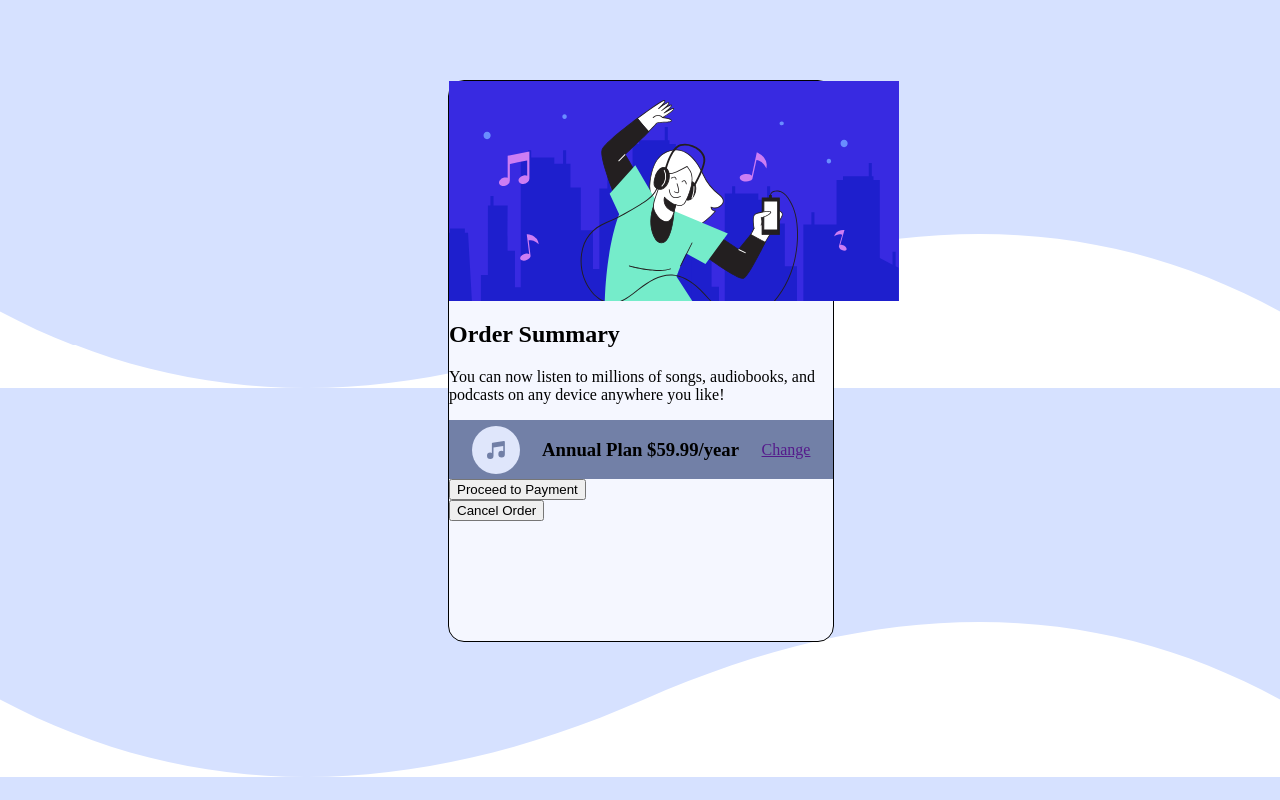
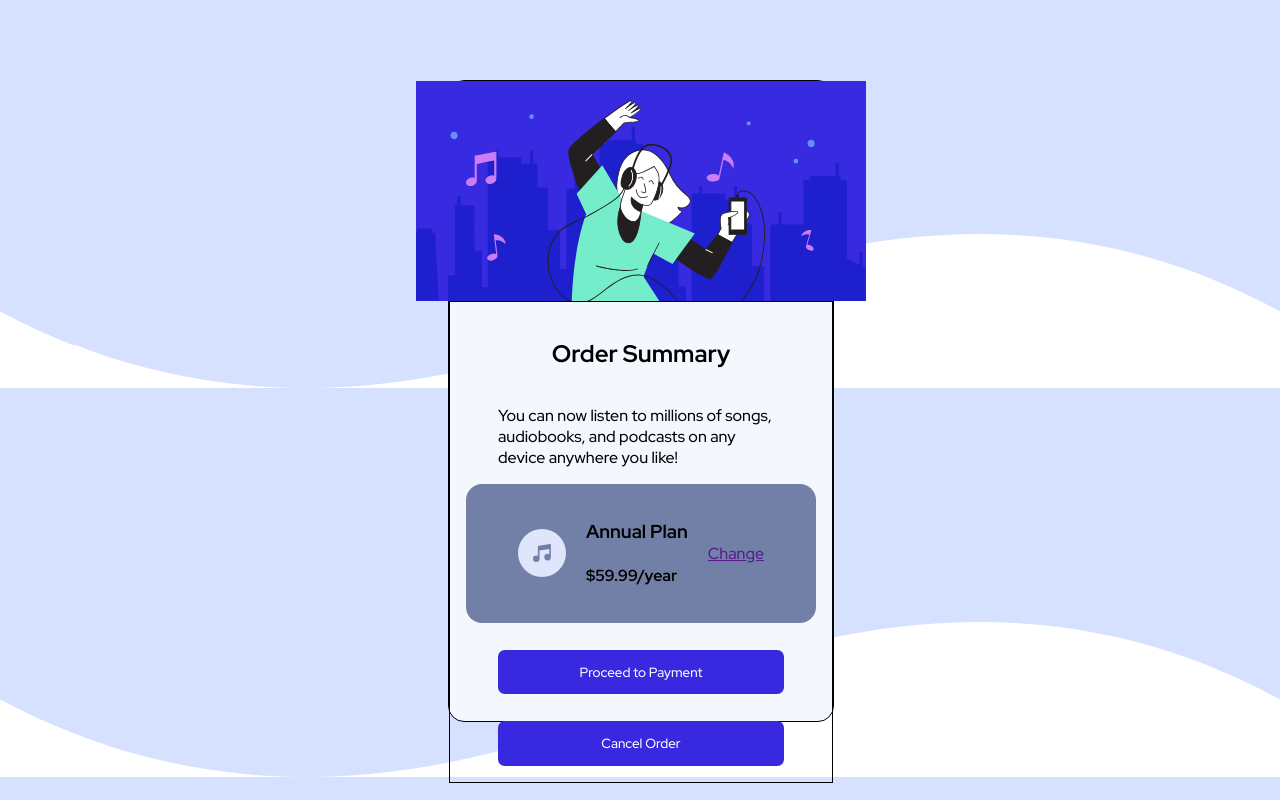
Before and after one commit to timo9939/order-summary-component, a plain HTML site: page index.html in a window 1280 px wide. Drawn offline with Linux system fonts and the light colour scheme.

Commit message:
button class added

```diff
--- a/index.html
+++ b/index.html
@@ -29,13 +29,18 @@ type=".svg" href="/images/icon-music.svg"
 
         <div>
           <img src="./images/icon-music.svg" alt="icon-music">
-          <h3>Annual Plan $59.99/year </h3>
+
+          <div>
+          <h3>Annual Plan  </h3>
+          <h4>$59.99/year</h4>
+        </div>
+
           <a href="">Change</a>
         </div>
 
-        <button>Proceed to Payment</button>
-        <br>
-        <button>Cancel Order</button>
+        <button class="btnClass" id="btn1">Proceed to Payment</button>
+
+        <button class="btnClass" id="btn2"> Cancel Order</button>
 
       </section>
 
--- a/style.css
+++ b/style.css
@@ -1,3 +1,17 @@
+
+  @import url('https://fonts.googleapis.com/css2?family=Red+Hat+Display:wght@500;700;900&display=swap');
+
+  *{
+    border: 0px;
+    box-sizing: content-box;
+    font-family: 'Red Hat Display', sans-serif;
+  }
+
+
+  :root {
+    --btnText-color: white;
+  }
+
 body{
     background-image: url(./images/pattern-background-desktop.svg);
     background-size: cover;
@@ -10,30 +24,72 @@ main{
 
     border: 1px solid black;
     border-radius: 1em;
+
+
     width: 30vw;
-    height: 70vh;
-
+    height: 80vh;
     left: 35%;
 top: 10%;
 
     display: flex;
     flex-direction: column;
-    align-items: baseline;
+    align-items: center;
 
+}
+
+main >img{
+flex-shrink: 1;
+
+
+}
+/* *** */
+/* Lower part section */
+section{
+    padding: 1em 3em;
+    border: 1px solid black;
+    height: 100%;
+    display: flex;
+    flex-direction: column;
+    align-items: center;
 
 
 }
 
-main >img{
-object-fit: scale-down;
+section>img{
+/* padding-right: 2em; */
+}
+
+section>div{
+    width: 100%;
+    background-color:hsl(224, 23%, 55%);
+    display: flex;
+    justify-content: space-evenly;
+    align-items: center;
+
+    padding: 1em 2em;
+
+    border-radius: 1em;
 
 }
 
 
+section>div h3 h4{
+    margin-left: 2em;
+}
 
-section>div{
-    background-color:hsl(224, 23%, 55%);
-    display: flex;
-    justify-content: space-evenly;
-    align-items: center;
+/*  */
+/* Button  */
+.btnClass{
+    width: 100%;
+    margin-top:2em ;
+    padding: 1em 0em;
+    background-color:  hsl(245, 75%, 52%);
+    border-radius: 0.5em;
+
+    color: var(--btnText-color);
+
 }
+
+#btn2{
+    /* margin-top:0em ; */
+}
```
